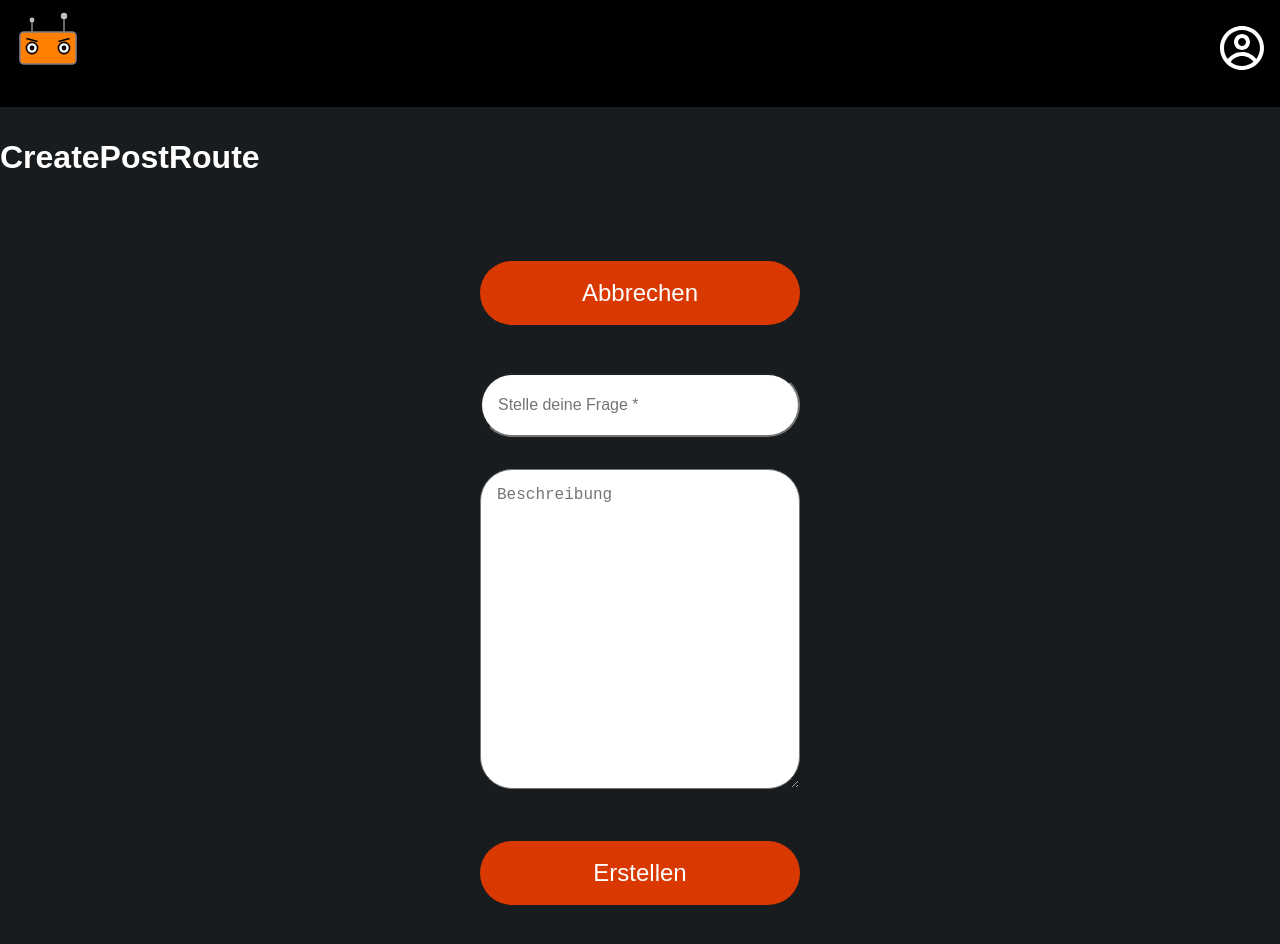
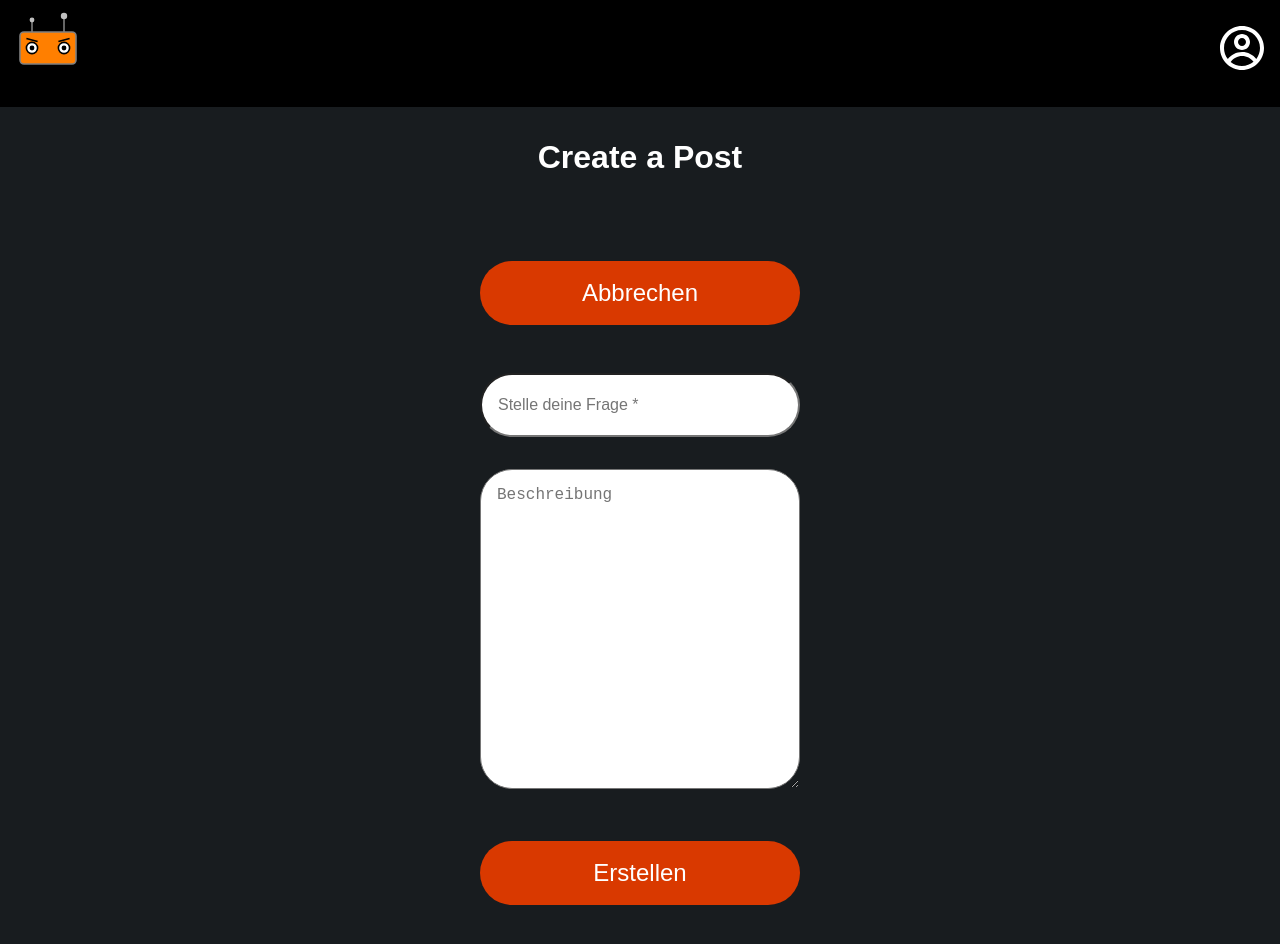
Before and after one commit to xXrederXx/Wrodit-Frontend, a React (Vite) app: page /wrodit/create/post/1 in a window 1280 px wide. Shown: the top 944 px of the page. Built offline with nearby package versions, Linux system fonts and the light colour scheme.

Commit message:
styling title

```diff
--- a/src/index.css
+++ b/src/index.css
@@ -7,6 +7,6 @@ body {
 *,*::before,*::after {
     box-sizing: border-box;
 }
-.signup, .createThread {
+.signup, .createThread, .createPost {
     text-align: center;
 }
--- a/src/routes/CreatePostRoute.jsx
+++ b/src/routes/CreatePostRoute.jsx
@@ -30,7 +30,7 @@ async function clientAction({ request }) {
     return error;
   }
 
-  return redirect("/");
+  return redirect(`/wrodit/thread/${threadId}`);
 }
 
 export default function CreatePostRoute() {
@@ -42,10 +42,10 @@ export default function CreatePostRoute() {
   };
 
   return (
-    <>
-      <h1>CreatePostRoute</h1>
+    <div className="createPost">
+      <h1>Create a Post</h1>
       <PostForm errors={errors} onCancel={onCancel} />
-    </>
+    </div>
   );
 }
 CreatePostRoute.action = clientAction;
```
